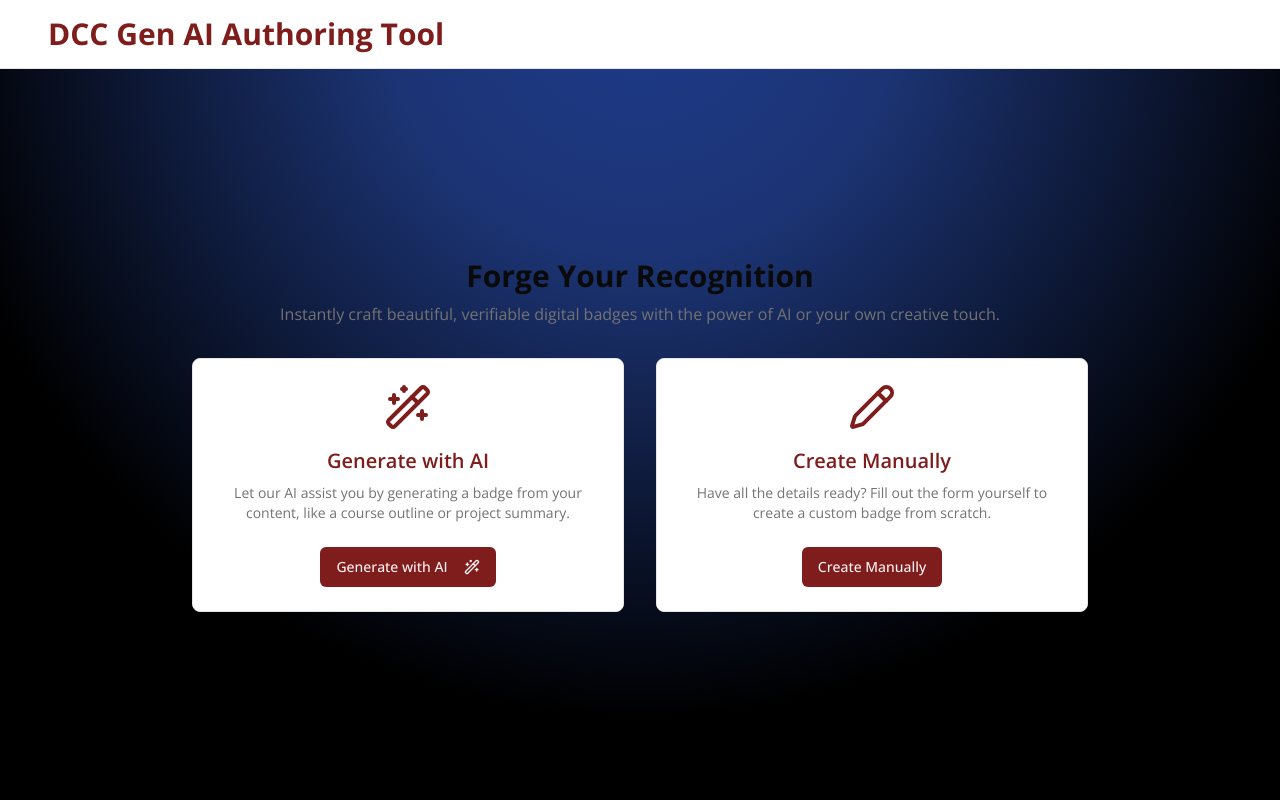
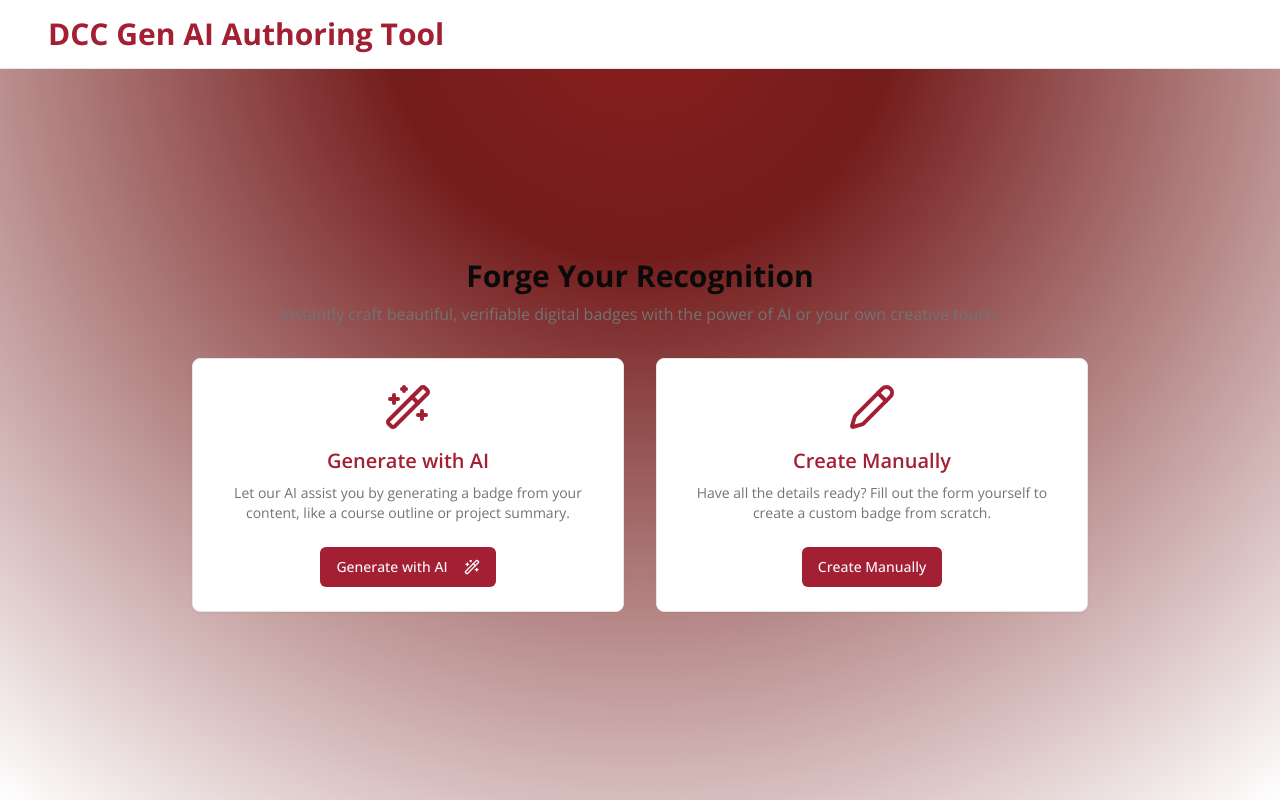
Before and after one commit to oneorigin-2-0/dcc-credential-co-writer, a Next.js app in the folder frontend/: page / in a window 1280 px wide. Built offline with nearby package versions, Linux system fonts and the light colour scheme.

Commit message:
Change the gradient color from black to white and blue to the red in the

```diff
--- a/frontend/src/app/globals.css
+++ b/frontend/src/app/globals.css
@@ -14,19 +14,19 @@ body {
     --card-foreground: 0 0% 3.9%;
     --popover: 0 0% 100%;
     --popover-foreground: 0 0% 3.9%;
-    --primary: 0 62.8% 30.6%;
-    --primary-foreground: 0 85.7% 97.3%;
+    --primary: 351 68% 38%;
+    --primary-foreground: 0 0% 98%;
     --secondary: 0 0% 96.1%;
     --secondary-foreground: 0 0% 9%;
     --muted: 0 0% 96.1%;
     --muted-foreground: 0 0% 45.1%;
-    --accent: 0 62.8% 30.6%;
-    --accent-foreground: 0 85.7% 97.3%;
+    --accent: 351 68% 38%;
+    --accent-foreground: 0 0% 98%;
     --destructive: 0 84.2% 60.2%;
     --destructive-foreground: 0 0% 98%;
     --border: 0 0% 89.8%;
     --input: 0 0% 89.8%;
-    --ring: 0 72.2% 50.6%;
+    --ring: 351 68% 38%;
     --chart-1: 351 70% 50%;
     --chart-2: 0 0% 45%;
     --chart-3: 351 80% 70%;
@@ -49,19 +49,19 @@ body {
     --card-foreground: 0 0% 98%;
     --popover: 0 0% 3.9%;
     --popover-foreground: 0 0% 98%;
-    --primary: 0 72.2% 50.6%;
-    --primary-foreground: 0 85.7% 97.3%;
+    --primary: 351 68% 42%;
+    --primary-foreground: 0 0% 98%;
     --secondary: 0 0% 14.9%;
     --secondary-foreground: 0 0% 98%;
     --muted: 0 0% 14.9%;
     --muted-foreground: 0 0% 63.9%;
-    --accent: 0 72.2% 50.6%;
-    --accent-foreground: 0 85.7% 97.3%;
+    --accent: 351 68% 42%;
+    --accent-foreground: 0 0% 98%;
     --destructive: 0 62.8% 30.6%;
     --destructive-foreground: 0 0% 98%;
     --border: 0 0% 14.9%;
     --input: 0 0% 14.9%;
-    --ring: 0 72.2% 50.6%;
+    --ring: 351 68% 42%;
     --chart-1: 351 70% 50%;
     --chart-2: 0 0% 65%;
     --chart-3: 351 80% 70%;
--- a/frontend/src/app/layout.tsx
+++ b/frontend/src/app/layout.tsx
@@ -17,9 +17,9 @@ export default function RootLayout({
   children: React.ReactNode;
 }>) {
   return (
-    <html lang="en">
+    <html lang="en" className="light">
       <body className={`${openSans.variable} font-sans antialiased`} style={{
-          background: 'radial-gradient(circle at center top, rgb(30, 58, 138) 0%, rgb(28, 52, 116) 25%, rgb(0, 0, 0) 70%)',
+          background: 'radial-gradient(circle at center top, rgb(138, 30, 30) 0%, rgb(116, 28, 28) 25%, rgb(255, 255, 255) 100%)',
         }}>
         {children}
         <Toaster />
```
